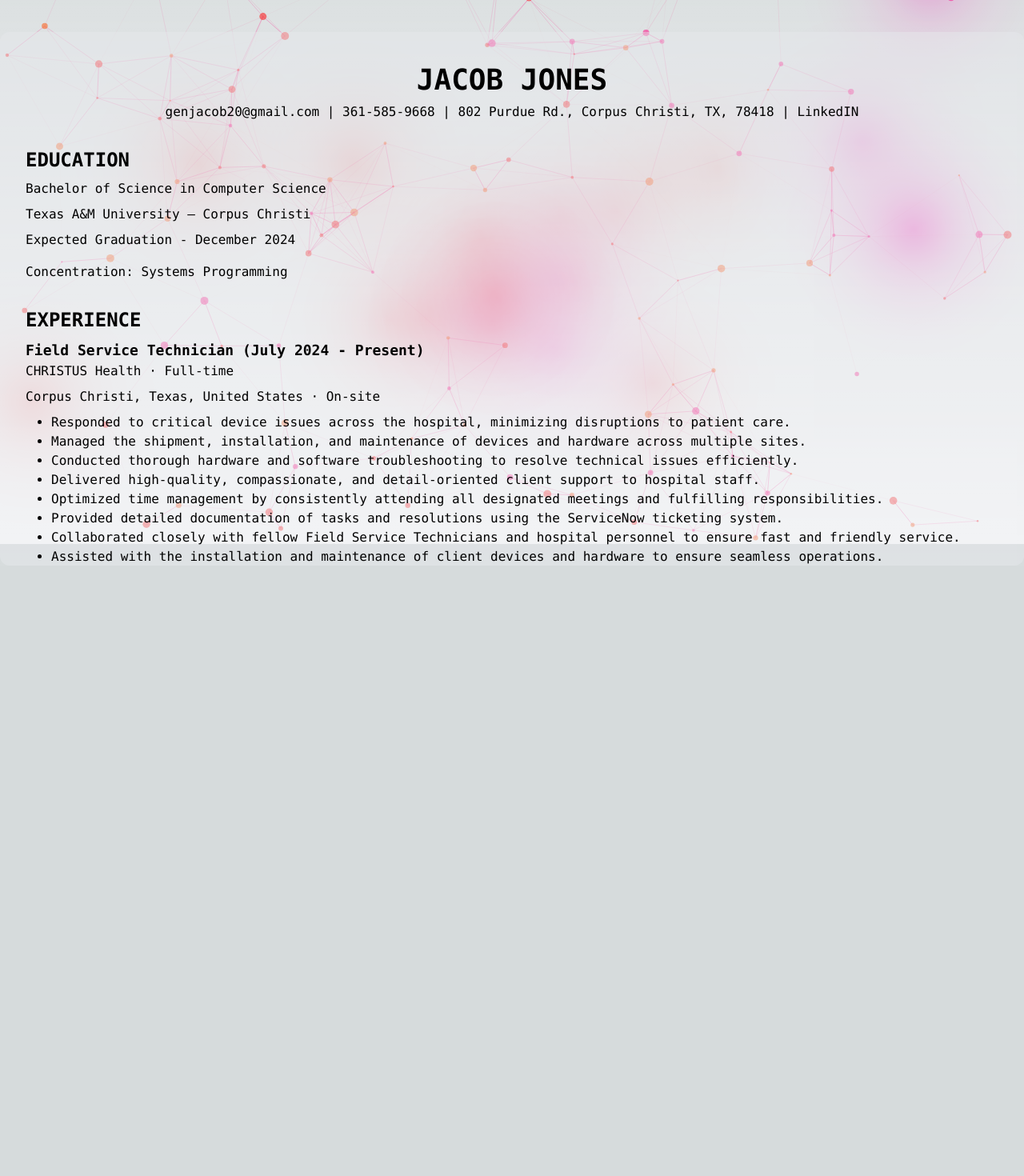
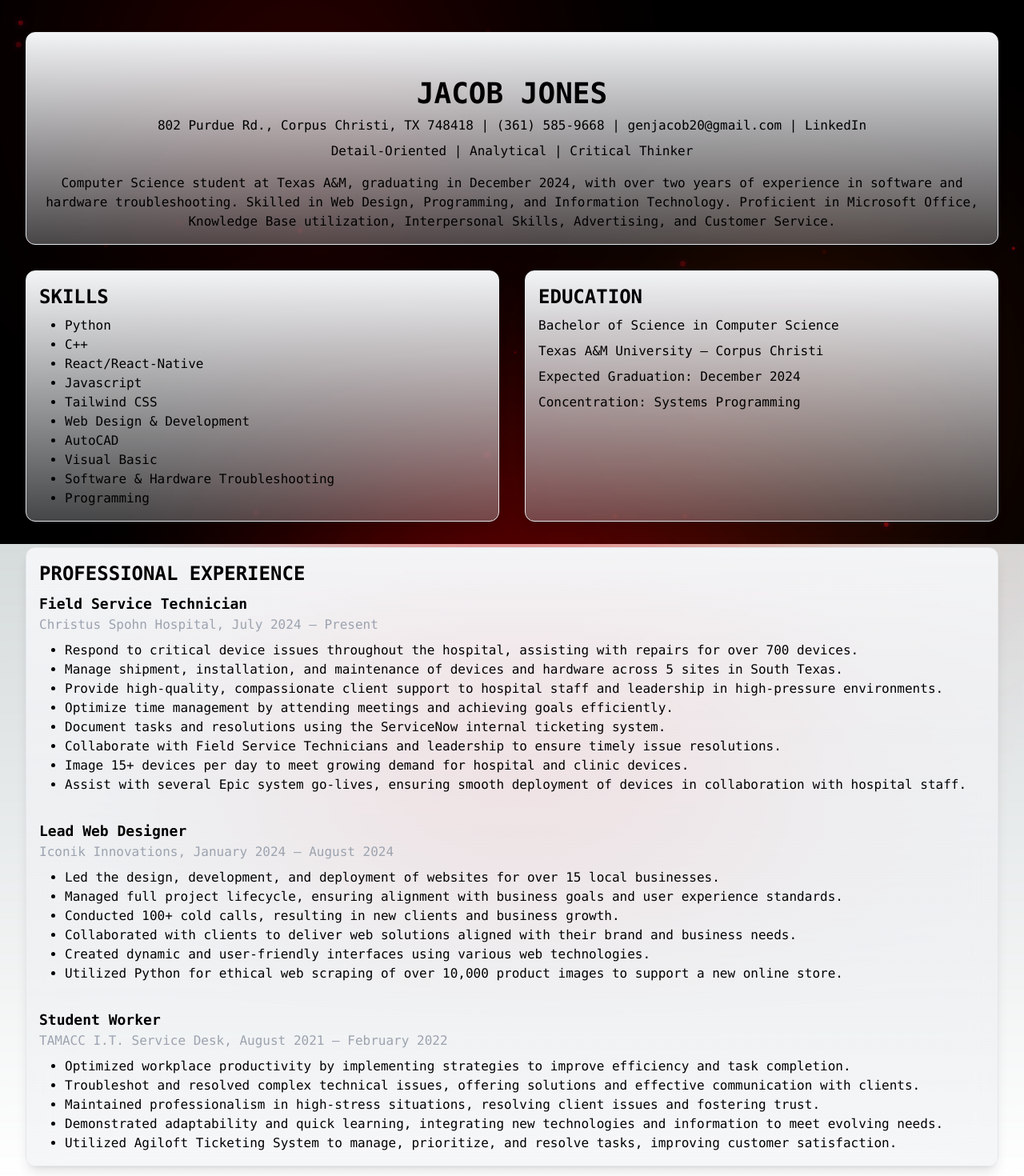
Before and after one commit to JacobJJoness/PortfolioSite, a Next.js app in the folder my-portfolio/: page /resume in a window 1280 px wide. Shown: the part 120-1590 px from the top of the page at 80% size. Before the commit the page ends 827 px from the top, so only its background shows below. Built offline with nearby package versions, Linux system fonts and the light colour scheme.

Commit message:
Updated Backgrounds and Resume Page
The resume page has a much improved format, and the backgrounds are now more subtle.

```diff
--- a/my-portfolio/app/page.tsx
+++ b/my-portfolio/app/page.tsx
@@ -17,6 +17,7 @@
         </p>
       </div>
       <HomeBackgroundParticles />
+
 
       <div className="relative z-11 flex place-items-center  before:absolute before:h-[300px] before:w-[480px] before:-translate-x-1/2 before:rounded-full before:bg-gradient-radial before:from-white before:to-transparent before:blur-2xl before:content-[''] after:absolute after:z-5 after:h-[180px] after:w-[240px] after:translate-x-1/3 after:bg-gradient-conic after:from-pink-600 after:via-red-500 after:blur-2xl after:content-[''] before:dark:bg-gradient-to-br before:dark:from-transparent before:dark:to-pink-700 before:dark:opacity-10 after:dark:from-pink-900 after:dark:via-[#ff1a01] after:dark:opacity-40 before:lg:h-[360px] z-5">
         <Image
--- /dev/null
+++ b/my-portfolio/components/FramerBackground.tsx
@@ -0,0 +1,52 @@
+"use client";
+
+import { motion } from "framer-motion";
+
+export default function SoftMovingLights() {
+  const colors = ["#ff0000", "#ff007f", "#ff4d00"]; // Color palette
+
+  const lightVariants = {
+    animate: () => ({
+      x: [
+        `${Math.random() * 100}vw`,
+        `${Math.random() * 100}vw`,
+        `${Math.random() * 100}vw`,
+      ],
+      y: [
+        `${Math.random() * 100}vh`,
+        `${Math.random() * 100}vh`,
+        `${Math.random() * 100}vh`,
+      ],
+    }),
+  };
+
+  const lightTransition = {
+    duration: 60, // Slow movement
+    repeat: Infinity,
+    ease: "easeInOut",
+  };
+
+  return (
+    <div className="fixed inset-0 -z-10 bg-black">
+      {Array.from({ length: 5 }).map((_, i) => {
+        const randomColor = colors[Math.floor(Math.random() * colors.length)]; // Assign random color
+        return (
+          <motion.div
+            key={i}
+            className="absolute w-80 h-80 rounded-full"
+            style={{
+              background: `radial-gradient(circle, ${randomColor} 30%, transparent)`,
+              filter: "blur(150px)",
+              opacity: 0.6, // Subtle effect
+            }}
+            custom={i}
+            variants={lightVariants}
+            initial={{ x: `${Math.random() * 100}vw`, y: `${Math.random() * 100}vh` }}
+            animate="animate"
+            transition={lightTransition}
+          ></motion.div>
+        );
+      })}
+    </div>
+  );
+}
--- a/my-portfolio/components/HomeBackgroundParticles.tsx
+++ b/my-portfolio/components/HomeBackgroundParticles.tsx
@@ -33,7 +33,7 @@
                         value: "transparent",
                     },
                 },
-                fpsLimit: 120,
+                fpsLimit: 30,
                 interactivity: {
                     events: {
 
@@ -76,7 +76,7 @@
                             default: "bounce",
                         },
                         random: false,
-                        speed: 1,
+                        speed: .2,
                         straight: false,
                     },
                     number: {
--- a/my-portfolio/package.json
+++ b/my-portfolio/package.json
@@ -15,7 +15,8 @@
     "autoprefixer": "10.4.14",
     "eslint": "8.45.0",
     "eslint-config-next": "13.4.12",
-    "next": "^13.5.4",
+    "framer-motion": "^11.15.0",
+    "next": "^15.1.2",
     "postcss": "^8.4.31",
     "react": "18.2.0",
     "react-dom": "18.2.0",
--- a/my-portfolio/pages/resume.tsx
+++ b/my-portfolio/pages/resume.tsx
@@ -1,5 +1,3 @@
-// pages/resume.js
-
 import Head from 'next/head';
 import Link from 'next/link';
 import Image from 'next/image';
@@ -7,96 +5,102 @@
 import ParticleBackground from '@/components/ParticleBackground';
 import 'tailwindcss/tailwind.css';
 import "../app/globals.css";
+import HomeBackgroundParticles from '@/components/HomeBackgroundParticles';
+import FramerBackground from '@/components/FramerBackground';
 
 const Resume = () => {
   return (
-    <main className="h-screen" style={{backgroundImage: "url('/back.png')", backgroundPosition: 'center', backgroundRepeat: 'no-repeat', backgroundSize: 'cover'}}>
-      <ParticleBackground />
+    <main className="h-screen">
+      <HomeBackgroundParticles />
+      <FramerBackground />
       <Head>
-        <title>Resume</title>
+        <title>Jacob Jones - Resume</title>
       </Head>
 
       <Navbar />
 
-      <div className="z-20 relative max-w-screen h-5/6 rounded-xl p-8 justify-center pt-0 font-mono overflow-y-auto scrollbar-hide bg-gray-200/50 dark:bg-zinc-800/30">
-
-        <header className="mb-8">
-          <h1 className="text-4xl font-bold mt-10 mb-2 text-center">JACOB JONES</h1>
-          <p className="text-center">genjacob20@gmail.com | 361-585-9668 | 802 Purdue Rd., Corpus Christi, TX, 78418 | LinkedIN</p>
+      <div className="z-20 relative max-w-screen-xl mx-auto p-8 justify-center pt-0 font-mono overflow-y-auto scrollbar-hide">
+        <header className="bg-gray-700/30 rounded-lg p-6 shadow-lg text-center font-mono border-b border-gray-200 bg-gradient-to-b from-gray-100 pb-6 pt-8 backdrop-blur-xl dark:border-neutral-800 dark:bg-zinc-800/30 dark:from-inherit lg:static lg:w-auto lg:rounded-xl lg:border lg:bg-gray-200/30 lg:p-4 lg:dark:bg-zinc-800/30 mb-8">
+          <h1 className="text-4xl font-bold mt-10 mb-2 ">JACOB JONES</h1>
+          <p className="mb-2">802 Purdue Rd., Corpus Christi, TX 748418 | (361) 585-9668 | genjacob20@gmail.com | LinkedIn</p>
+          <p className="mb-4">Detail-Oriented | Analytical | Critical Thinker</p>
+          <p>Computer Science student at Texas A&M, graduating in December 2024, with over two years of experience in software and hardware troubleshooting. Skilled in Web Design, Programming, and Information Technology. Proficient in Microsoft Office, Knowledge Base utilization, Interpersonal Skills, Advertising, and Customer Service.</p>
         </header>
 
-        <section className="mb-8">
-          <h2 className="text-2xl font-bold mb-2">EDUCATION</h2>
-          <p className="mb-2">Bachelor of Science in Computer Science</p>
-          <p className="mb-2">Texas A&M University – Corpus Christi</p>
-          <p className="mb-4">Expected Graduation - December 2024</p>
-          <p>Concentration: Systems Programming</p>
-        </section>
-
-        <section className="mb-8">
-          <h2 className="text-2xl font-bold mb-2">EXPERIENCE</h2>
-
-          {/* Most recent experience first */}
-          <div className="mb-6">
-            <h3 className="text-lg font-bold">Field Service Technician (July 2024 - Present)</h3>
-            <p className="mb-2">CHRISTUS Health · Full-time</p>
-            <p className="mb-2">Corpus Christi, Texas, United States · On-site</p>
-            <ul className="list-disc ml-8 mb-4">
-              <li>Responded to critical device issues across the hospital, minimizing disruptions to patient care.</li>
-              <li>Managed the shipment, installation, and maintenance of devices and hardware across multiple sites.</li>
-              <li>Conducted thorough hardware and software troubleshooting to resolve technical issues efficiently.</li>
-              <li>Delivered high-quality, compassionate, and detail-oriented client support to hospital staff.</li>
-              <li>Optimized time management by consistently attending all designated meetings and fulfilling responsibilities.</li>
-              <li>Provided detailed documentation of tasks and resolutions using the ServiceNow ticketing system.</li>
-              <li>Collaborated closely with fellow Field Service Technicians and hospital personnel to ensure fast and friendly service.</li>
-              <li>Assisted with the installation and maintenance of client devices and hardware to ensure seamless operations.</li>
+        {/* Skills and Education Section */}
+        <section className="grid grid-cols-1 lg:grid-cols-2 gap-8 mb-8">
+          {/* Skills Box */}
+          <div className="bg-gray-700/30 rounded-lg p-6 shadow-lg font-mono border-b border-gray-200 bg-gradient-to-b from-gray-100 pb-6 pt-8 backdrop-blur-xl dark:border-neutral-800 dark:bg-zinc-800/30 dark:from-inherit lg:static lg:w-auto lg:rounded-xl lg:border lg:bg-gray-200/30 lg:p-4 lg:dark:bg-zinc-800/30">
+            <h2 className="text-2xl font-bold mb-2">SKILLS</h2>
+            <ul className="list-disc ml-8">
+              <li>Python</li>
+              <li>C++</li>
+              <li>React/React-Native</li>
+              <li>Javascript</li>
+              <li>Tailwind CSS</li>
+              <li>Web Design & Development</li>
+              <li>AutoCAD</li>
+              <li>Visual Basic</li>
+              <li>Software & Hardware Troubleshooting</li>
+              <li>Programming</li>
             </ul>
           </div>
 
-          <div className="mb-6">
-            <h3 className="text-lg font-bold">Freelance Web Development (December 2023 - August 2024)</h3>
-            <p className="mb-2">Developer</p>
-            <ul className="list-disc ml-8 mb-4">
-              <li>Delivering comprehensive product data analytics through the categorization and detailed examination of product data to assess its value and utility.</li>
-              <li>Ensuring project compliance with local, regional, and state regulations to uphold legal standards.</li>
-              <li>Leveraging React web technologies and Python for a variety of pertinent tasks, with the flexibility to adapt to other web development tools as project requirements evolve.</li>
-              <li>Actively engaging in networking activities to identify and secure new client relationships.</li>
-              <li>Collaborating with clients to establish realistic project scopes and objectives.</li>
+          {/* Education Box */}
+          <div className="bg-gray-700/30 rounded-lg p-6 shadow-lg font-mono border-b border-gray-200 bg-gradient-to-b from-gray-100 pb-6 pt-8 backdrop-blur-xl dark:border-neutral-800 dark:bg-zinc-800/30 dark:from-inherit lg:static lg:w-auto lg:rounded-xl lg:border lg:bg-gray-200/30 lg:p-4 lg:dark:bg-zinc-800/30">
+            <h2 className="text-2xl font-bold mb-2">EDUCATION</h2>
+            <p className="mb-2">Bachelor of Science in Computer Science</p>
+            <p className="mb-2">Texas A&M University – Corpus Christi</p>
+            <p>Expected Graduation: December 2024</p>
+            <p className="mt-2">Concentration: Systems Programming</p>
+          </div>
+        </section>
+
+        {/* Professional Experience Section */}
+        <section className="bg-gray-700/30 rounded-lg p-6 shadow-lg font-mono border-b border-gray-200 bg-gradient-to-b from-gray-100 pb-6 pt-8 backdrop-blur-xl dark:border-neutral-800 dark:bg-zinc-800/30 dark:from-inherit lg:static lg:w-auto lg:rounded-xl lg:border lg:bg-gray-200/30 lg:p-4 lg:dark:bg-zinc-800/30 mb-8">
+          <h2 className="text-2xl font-bold mb-2">PROFESSIONAL EXPERIENCE</h2>
+
+          {/* Christus Spohn Hospital */}
+          <div className="mb-8">
+            <h3 className="text-lg font-bold">Field Service Technician</h3>
+            <p className="text-gray-400 mb-2">Christus Spohn Hospital, July 2024 – Present</p>
+            <ul className="list-disc ml-8">
+              <li>Respond to critical device issues throughout the hospital, assisting with repairs for over 700 devices.</li>
+              <li>Manage shipment, installation, and maintenance of devices and hardware across 5 sites in South Texas.</li>
+              <li>Provide high-quality, compassionate client support to hospital staff and leadership in high-pressure environments.</li>
+              <li>Optimize time management by attending meetings and achieving goals efficiently.</li>
+              <li>Document tasks and resolutions using the ServiceNow internal ticketing system.</li>
+              <li>Collaborate with Field Service Technicians and leadership to ensure timely issue resolutions.</li>
+              <li>Image 15+ devices per day to meet growing demand for hospital and clinic devices.</li>
+              <li>Assist with several Epic system go-lives, ensuring smooth deployment of devices in collaboration with hospital staff.</li>
             </ul>
           </div>
 
-          <div>
-            <h3 className="text-lg font-bold">I.T Service Desk (August 2021 - February 2022)</h3>
-            <p className="mb-2">Student Worker</p>
-            <ul className="list-disc ml-8 mb-4">
-              <li>Maintain productivity efficiency in the workplace.</li>
-              <li>Consistently resolving or investigating technological issues.</li>
-              <li>Remain professional and courteous to clients.</li>
-              <li>Flexibility and adaptability to learn on the spot.</li>
-              <li>Remain efficient during remote work.</li>
-              <li>Efficient utilization of Agiloft Ticketing System.</li>
-              <li>Proficiency in Office Suite troubleshooting.</li>
-              <li>Proficient use of Cisco Products and Troubleshooting (Cisco Webex, Jabber, Anyconnect, Etc).</li>
+          {/* Iconik Innovations */}
+          <div className="mb-8">
+            <h3 className="text-lg font-bold">Lead Web Designer</h3>
+            <p className="text-gray-400 mb-2">Iconik Innovations, January 2024 – August 2024</p>
+            <ul className="list-disc ml-8">
+              <li>Led the design, development, and deployment of websites for over 15 local businesses.</li>
+              <li>Managed full project lifecycle, ensuring alignment with business goals and user experience standards.</li>
+              <li>Conducted 100+ cold calls, resulting in new clients and business growth.</li>
+              <li>Collaborated with clients to deliver web solutions aligned with their brand and business needs.</li>
+              <li>Created dynamic and user-friendly interfaces using various web technologies.</li>
+              <li>Utilized Python for ethical web scraping of over 10,000 product images to support a new online store.</li>
             </ul>
           </div>
 
-        </section>
-
-        <section>
-          <h2 className="text-2xl font-bold mb-2">SKILLS</h2>
-          <div className="grid grid-cols-1 sm:grid-cols-2 md:grid-cols-3 gap-4 mb-2">
-            <div>
-              <h3 className="text-lg font-bold mb-2">Programming Languages</h3>
-              <p>Python, C++, React, NextJs, Tailwind, Java, JavaScript</p>
-            </div>
-            <div>
-              <h3 className="text-lg font-bold mb-2">Technical Skills</h3>
-              <p>Documentation, Testing, Debugging, Hardware Troubleshooting, Programming, Proficient using Office Suite, Strong Customer Service</p>
-            </div>
-            <div>
-              <h3 className="text-lg font-bold mb-2">Soft Skills</h3>
-              <p>Teamwork, Communication, Problem Solving, Adaptability, Detail Oriented</p>
-            </div>
+          {/* TAMACC I.T. Service Desk */}
+          <div>
+            <h3 className="text-lg font-bold">Student Worker</h3>
+            <p className="text-gray-400 mb-2">TAMACC I.T. Service Desk, August 2021 – February 2022</p>
+            <ul className="list-disc ml-8">
+              <li>Optimized workplace productivity by implementing strategies to improve efficiency and task completion.</li>
+              <li>Troubleshot and resolved complex technical issues, offering solutions and effective communication with clients.</li>
+              <li>Maintained professionalism in high-stress situations, resolving client issues and fostering trust.</li>
+              <li>Demonstrated adaptability and quick learning, integrating new technologies and information to meet evolving needs.</li>
+              <li>Utilized Agiloft Ticketing System to manage, prioritize, and resolve tasks, improving customer satisfaction.</li>
+            </ul>
           </div>
         </section>
       </div>
```
Also changed, not shown: my-portfolio/pages/newprojects.tsx (+8 -9 lines), my-portfolio/pages/projects.tsx (+5 -4 lines), 1 other file (tests, documents, lock files or other folders).
